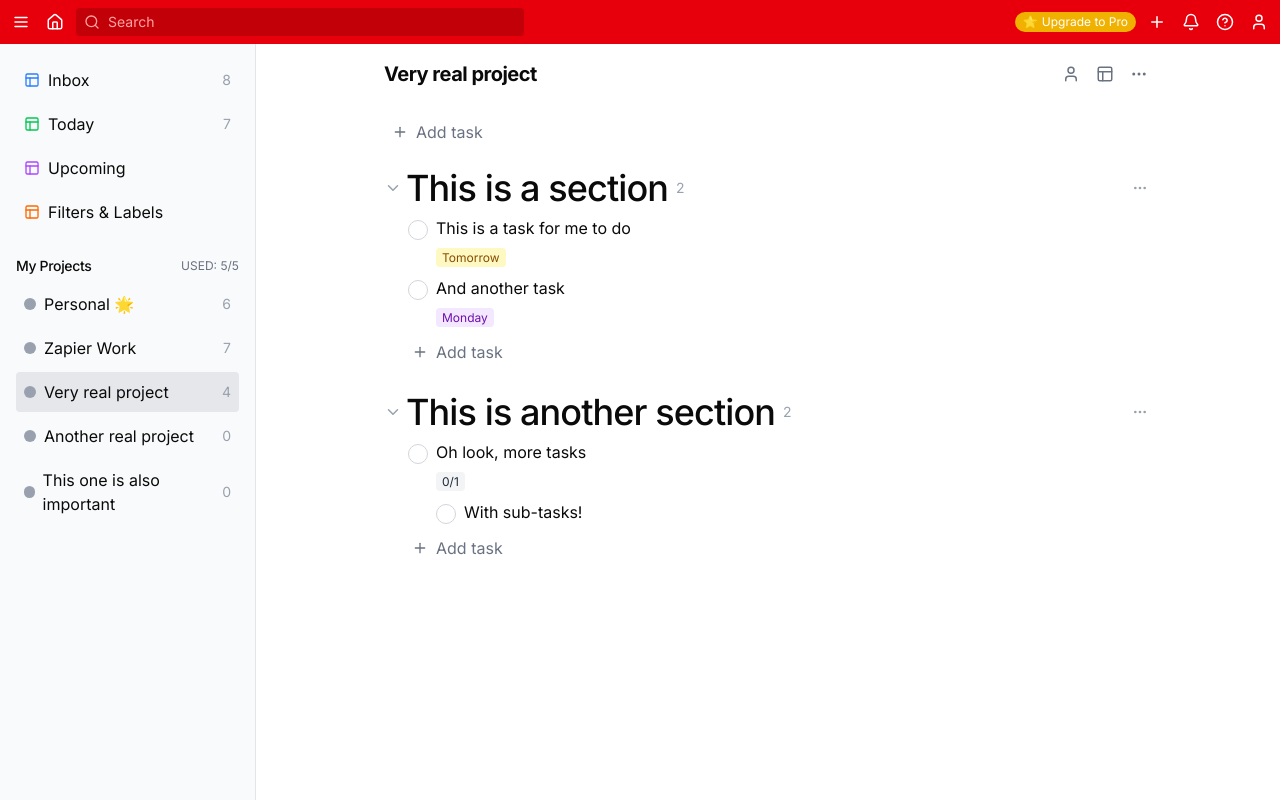
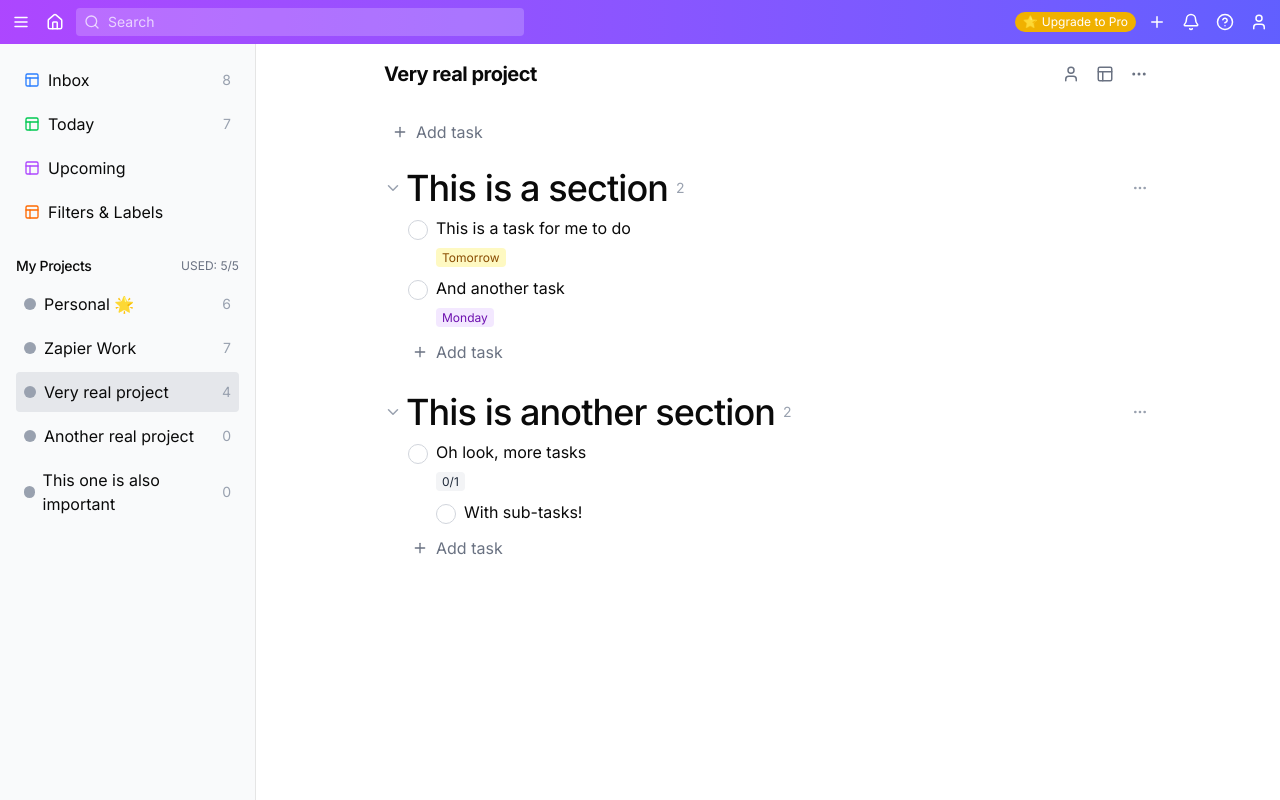
Before and after one commit to thucduong-arent/cursor-course, a Next.js app in the folder thucdt/: page /todo-app in a window 1280 px wide. Built offline with nearby package versions, Linux system fonts and the light colour scheme.

Commit message:
change color

```diff
--- a/thucdt/src/components/todo-app.tsx
+++ b/thucdt/src/components/todo-app.tsx
@@ -154,31 +154,31 @@ export default function TodoApp() {
   return (
     <div className="flex flex-col h-screen">
       {/* Header */}
-      <header className="bg-red-600 text-white p-2 flex items-center gap-2">
-        <button onClick={() => setSidebarOpen(!sidebarOpen)} className="p-1 rounded hover:bg-red-700">
+      <header className="bg-gradient-to-r from-purple-500 to-indigo-500 text-white p-2 flex items-center gap-2">
+        <button onClick={() => setSidebarOpen(!sidebarOpen)} className="p-1 rounded hover:bg-white/20">
           <Menu size={18} />
         </button>
-        <button className="p-1 rounded hover:bg-red-700">
+        <button className="p-1 rounded hover:bg-white/20">
           <Home size={18} />
         </button>
-        <div className="flex items-center bg-red-700 rounded px-2 py-1 flex-1 max-w-md">
-          <Search size={16} className="mr-2 text-red-300" />
-          <span className="text-red-300 text-sm">Search</span>
+        <div className="flex items-center bg-white/20 rounded px-2 py-1 flex-1 max-w-md">
+          <Search size={16} className="mr-2 text-white/70" />
+          <span className="text-white/70 text-sm">Search</span>
         </div>
         <div className="ml-auto flex items-center gap-2">
           <span className="text-xs bg-yellow-500 text-white px-2 py-0.5 rounded-full flex items-center gap-1">
             <span className="text-xs">⭐</span> Upgrade to Pro
           </span>
-          <button className="p-1 rounded hover:bg-red-700">
+          <button className="p-1 rounded hover:bg-white/20">
             <Plus size={18} />
           </button>
-          <button className="p-1 rounded hover:bg-red-700">
+          <button className="p-1 rounded hover:bg-white/20">
             <Bell size={18} />
           </button>
-          <button className="p-1 rounded hover:bg-red-700">
+          <button className="p-1 rounded hover:bg-white/20">
             <HelpCircle size={18} />
           </button>
-          <button className="p-1 rounded hover:bg-red-700">
+          <button className="p-1 rounded hover:bg-white/20">
             <User size={18} />
           </button>
         </div>
```
